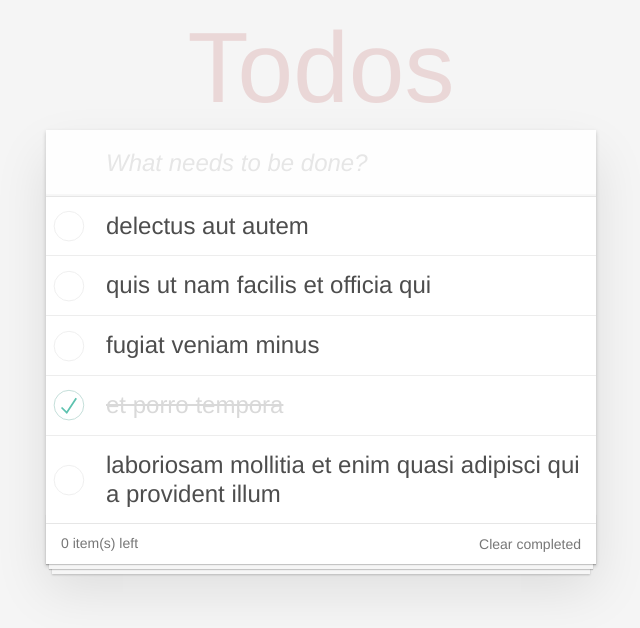
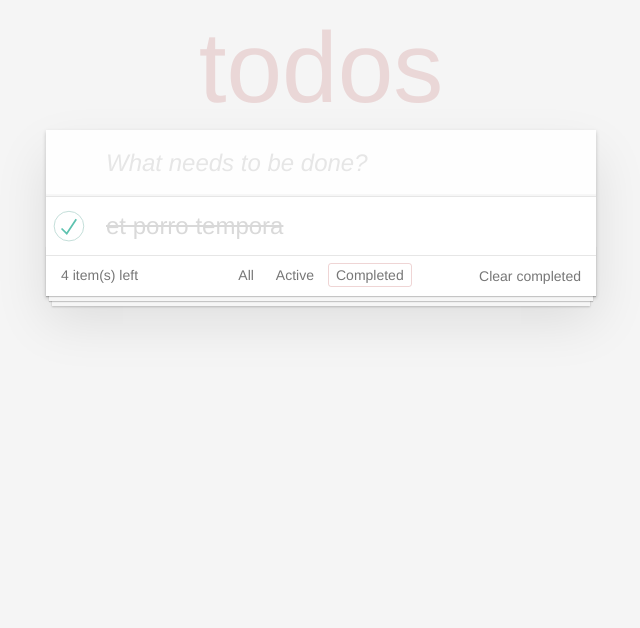
Before and after one commit to Oejay94/todo-app-react, a React (Create React App) app: page /completed in a window 1280 px wide. Shown: the top 628 px of the page, without its empty margins (319-959 px from the left). Built offline with nearby package versions, Linux system fonts and the light colour scheme.

Commit message:
Added buttons and functionality to show completed and active todo items.

```diff
--- a/package.json
+++ b/package.json
@@ -8,6 +8,7 @@
     "@testing-library/user-event": "^7.2.1",
     "react": "^16.12.0",
     "react-dom": "^16.12.0",
+    "react-router-dom": "^5.1.2",
     "react-scripts": "3.3.1"
   },
   "scripts": {
--- a/src/App.jsx
+++ b/src/App.jsx
@@ -1,91 +1,146 @@
 import React, { Component } from "react";
 import "./index.css";
 import todosList from "./todos.json";
+import TodoList from "./TodoList";
+import { Route, NavLink } from "react-router-dom";
 
 class App extends Component {
   state = {
-    todos: todosList
-  };
-  //handles the ability to check a todo item as complete
-  handleToggleComplete = (event, todoIdToToggle) => {
-    const newTodos = this.state.todos.slice();
-    const newnewTodos = newTodos.map(todo => {
-      if (todo.id === todoIdToToggle) {
-        todo.completed = !todo.completed;
-      }
-      return todo;
-    });
-    this.setState({ todos: newnewTodos });
+    todos: todosList,
+    value: ""
   };
 
-  // create a new todo and update my component state
-  // so that it has the new todo item
-  handleAddTodo = event => {
+  handleInput = event => {
+    this.setState({ value: event.target.value });
+  };
+
+  handleCreateTodo = event => {
     if (event.key === "Enter") {
-      const newTodo = {
+      const newTodo = this.state.todos.slice();
+      newTodo.push({
         userId: 1,
-        id: Math.floor(Math.random() * 10000),
-        title: event.target.value,
+        id: Math.floor(Math.random() * 1000000),
+        title: this.state.value,
         completed: false
-      };
-
-      const newTodos = this.state.todos.slice();
-
-      newTodos.push(newTodo);
-
-      this.setState({ todos: newTodos });
-
-      event.target.value = "";
+      });
+      this.setState({
+        todos: newTodo,
+        value: ""
+      });
     }
   };
 
-  //handles the ability to delete an individual todo item
-  handleDeleteTodo = (event, todoIdToDelete) => {
-    const newTodoList = this.state.todos.filter(todo => {
+  handleDeleteTodo = todoIdToDelete => event => {
+    // immutability
+    // create copy
+    const newTodo = this.state.todos.slice();
+    // modify copy
+    // find the index number of todoIdToDelete
+    const todoIndexToDelete = newTodo.findIndex(todo => {
       if (todo.id === todoIdToDelete) {
+        return true;
+      } else {
         return false;
       }
-      return true;
     });
-
-    this.setState({ todos: newTodoList });
+    newTodo.splice(todoIndexToDelete, 1);
+    // overwrite original copy with new copy
+    this.setState({ todos: newTodo });
   };
 
-  //handles the ability to delete all todo items that
-  //are marked as completed.
-  handleDeleteList = event => {
-    const deleteList = this.state.todos.filter(todo => {
-      if (todo.completed === true) {
-        return false;
-      }
-      return true;
-    });
-    this.setState({ todos: deleteList });
+  handleDeleteCompletedTodos = event => {
+    const newTodos = this.state.todos.filter(todo => todo.completed === false);
+
+    this.setState({ todos: newTodos });
+  };
+
+  handleToggleTodo = todo => event => {
+    const newTodo = this.state;
+    todo.completed = !todo.completed;
+    this.setState({ newTodo });
   };
 
   render() {
+    let counter = 0;
+    for (let i = 0; i < this.state.todos.length; i++) {
+      if (this.state.todos[i].completed === false) {
+        counter++;
+      }
+    }
     return (
       <section className="todoapp">
         <header className="header">
-          <h1>Todos</h1>
+          <h1>todos</h1>
           <input
             className="new-todo"
             placeholder="What needs to be done?"
-            onKeyDown={this.handleAddTodo}
-            autofocus
+            autoFocus
+            value={this.state.value}
+            onChange={this.handleInput}
+            onKeyDown={this.handleCreateTodo}
           />
         </header>
-        <TodoList
-          todos={this.state.todos}
-          handleToggleComplete={this.handleToggleComplete}
-          handleDeleteTodo={this.handleDeleteTodo}
-          handleDeleteList={this.handleDeleteList}
+        <Route
+          exact
+          path="/"
+          render={() => (
+            <TodoList
+              handleToggleTodo={this.handleToggleTodo}
+              handleDeleteCompletedTodos={this.handleDeleteCompletedTodos}
+              handleDeleteTodo={this.handleDeleteTodo}
+              todos={this.state.todos}
+            />
+          )}
+        />
+        <Route
+          exact
+          path="/active"
+          render={() => (
+            <TodoList
+              handleToggleTodo={this.handleToggleTodo}
+              handleDeleteCompletedTodos={this.handleDeleteCompletedTodos}
+              handleDeleteTodo={this.handleDeleteTodo}
+              todos={this.state.todos.filter(todo => todo.completed !== true)}
+            />
+          )}
+        />
+        <Route
+          exact
+          path="/completed"
+          render={() => (
+            <TodoList
+              handleToggleTodo={this.handleToggleTodo}
+              handleDeleteCompletedTodos={this.handleDeleteCompletedTodos}
+              handleDeleteTodo={this.handleDeleteTodo}
+              todos={this.state.todos.filter(todo => todo.completed === true)}
+            />
+          )}
         />
         <footer className="footer">
           <span className="todo-count">
-            <strong>0</strong> item(s) left
+            <strong>{counter}</strong> item(s) left
           </span>
-          <button className="clear-completed" onClick={this.handleDeleteList}>
+          <ul className="filters">
+            <li>
+              <NavLink to="/" activeClassName="selected" exact>
+                All
+              </NavLink>
+            </li>
+            <li>
+              <NavLink to="/active" activeClassName="selected">
+                Active
+              </NavLink>
+            </li>
+            <li>
+              <NavLink to="/completed" activeClassName="selected">
+                Completed
+              </NavLink>
+            </li>
+          </ul>
+          <button
+            className="clear-completed"
+            onClick={this.handleDeleteCompletedTodos}
+          >
             Clear completed
           </button>
         </footer>
@@ -94,49 +149,4 @@ class App extends Component {
   }
 }
 
-class TodoItem extends Component {
-  render() {
-    return (
-      <li className={this.props.completed ? "completed" : ""}>
-        <div className="view">
-          <input
-            className="toggle"
-            type="checkbox"
-            checked={this.props.completed}
-            onChange={event =>
-              this.props.handleToggleComplete(event, this.props.id)
-            }
-          />
-          <label>{this.props.title}</label>
-          <button className="destroy" onClick={this.props.handleDeleteTodo} />
-        </div>
-      </li>
-    );
-  }
-}
-
-class TodoList extends Component {
-  render() {
-    return (
-      <section className="main">
-        <ul className="todo-list">
-          {this.props.todos.map(todo => (
-            <TodoItem
-              title={todo.title}
-              completed={todo.completed}
-              id={todo.id}
-              handleToggleComplete={event =>
-                this.props.handleToggleComplete(event, todo.id)
-              }
-              handleDeleteTodo={event =>
-                this.props.handleDeleteTodo(event, todo.id)
-              }
-            />
-          ))}
-        </ul>
-      </section>
-    );
-  }
-}
-
 export default App;
--- /dev/null
+++ b/src/TodoItem.jsx
@@ -0,0 +1,23 @@
+import React, { Component } from "react";
+
+class TodoItem extends Component {
+  render() {
+    return (
+      <li className={this.props.completed ? "completed" : ""}>
+        <div className="view">
+          <input
+            className="toggle"
+            type="checkbox"
+            checked={this.props.completed}
+            onChange={event =>
+              this.props.handleToggleComplete(event, this.props.id)
+            }
+          />
+          <label>{this.props.title}</label>
+          <button className="destroy" onClick={this.props.handleDeleteTodo} />
+        </div>
+      </li>
+    );
+  }
+}
+export default TodoItem;
--- /dev/null
+++ b/src/TodoList.jsx
@@ -0,0 +1,25 @@
+import React, { Component } from "react";
+import TodoItem from "./TodoItem";
+
+class TodoList extends Component {
+  render() {
+    return (
+      <section className="main">
+        <ul className="todo-list">
+          {this.props.todos.map(todo => (
+            <TodoItem
+              key={todo.id}
+              handleDeleteCompletedTodos={this.props.handleDeleteCompletedTodos}
+              handleDeleteTodo={this.props.handleDeleteTodo(todo.id)}
+              title={todo.title}
+              completed={todo.completed}
+              handleToggleTodo={this.props.handleToggleTodo(todo)}
+            />
+          ))}
+        </ul>
+      </section>
+    );
+  }
+}
+
+export default TodoList
```
Also changed, not shown: src/index.jsx (+9 -6 lines), 1 other file (tests, documents, lock files or other folders).
